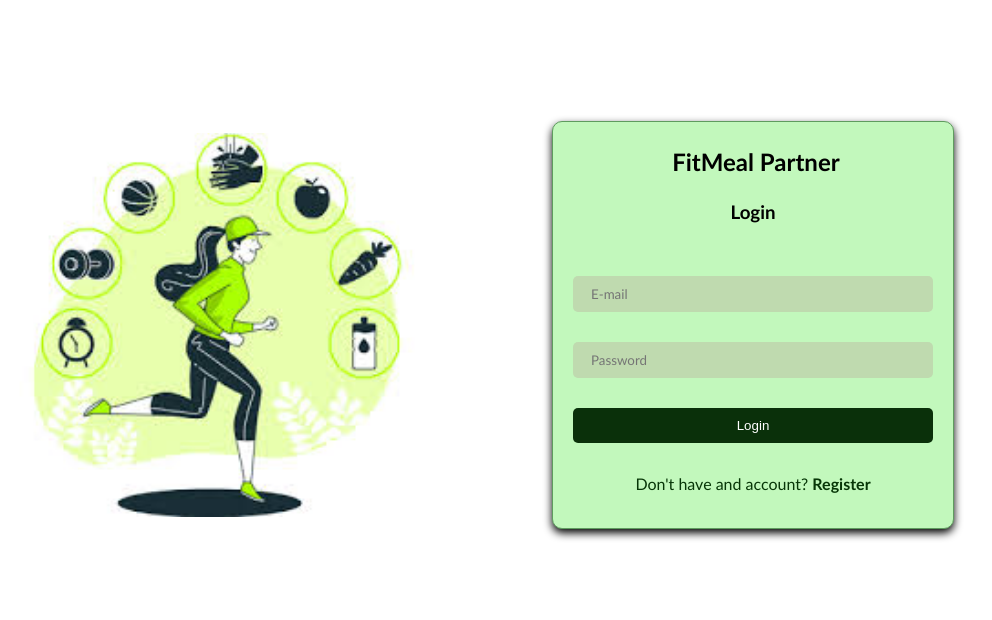
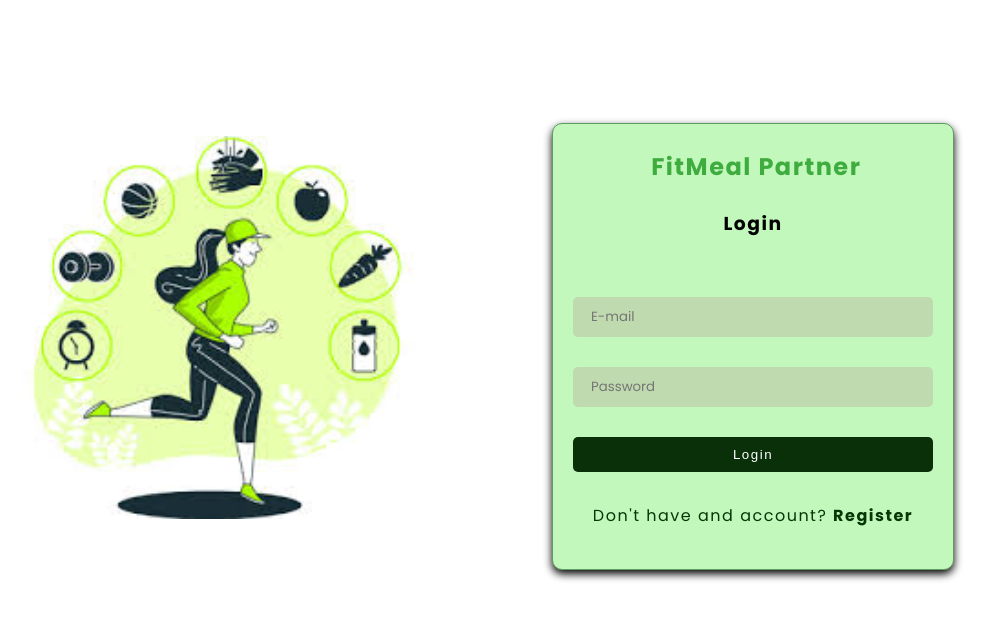
Before and after one commit to shanmugapriyar0/Fitness_Meal_Planner_Pro, a plain HTML site: page index.html in a window 1280 px wide. Shown: the whole page, without its empty margins (103-1095 px from the left). Drawn offline with Linux system fonts and the light colour scheme.

Commit message:
feat : add url for font styling

```diff
--- a/style.css
+++ b/style.css
@@ -1,11 +1,12 @@
+@import url('https://fonts.googleapis.com/css2?family=Mulish:ital,wght@0,200..1000;1,200..1000&family=Poppins:ital,wght@0,100;0,200;0,300;0,400;0,500;0,600;0,700;0,800;0,900;1,100;1,200;1,300;1,400;1,500;1,600;1,700;1,800;1,900&display=swap');
+
 body{
-    font-family:'Gill Sans', 'Gill Sans MT', Calibri, 'Trebuchet MS', sans-serif;
+    font-family:'Poppins',sans-serif;
     text-align: center;
     align-items: center;
     height: auto;
-    padding: 2% 1% 2% 1%  ;
-
-
+    letter-spacing: 1.5px;
+    padding: 2% 1% 2% 1% ;
 }
 
 
@@ -84,12 +85,14 @@ body{
     cursor: pointer;
 }
 
+
 h2{
     padding: 5px;
+    color: rgb(62, 172, 62)
 }
 
 input{
-    font-family:'Gill Sans', 'Gill Sans MT', Calibri, 'Trebuchet MS', sans-serif;
+    font-family:'Poppins',sans-serif;
     background-color: rgb(191, 218, 175);
     width: 90%;
     padding: 10px 18px;
@@ -115,8 +118,13 @@ button{
     border-style: none;
     border-radius: 5px;
     background-color: rgb(10, 48, 10);
+    letter-spacing: 1.5px;
     color: white;
 
+}
+
+button:hover{
+    background-color: rgb(35, 83, 35);
 }
 
 
@@ -144,7 +152,6 @@ img{
 
 
 
-
 .bottom{
     display: block;
     object-fit: cover;
```
